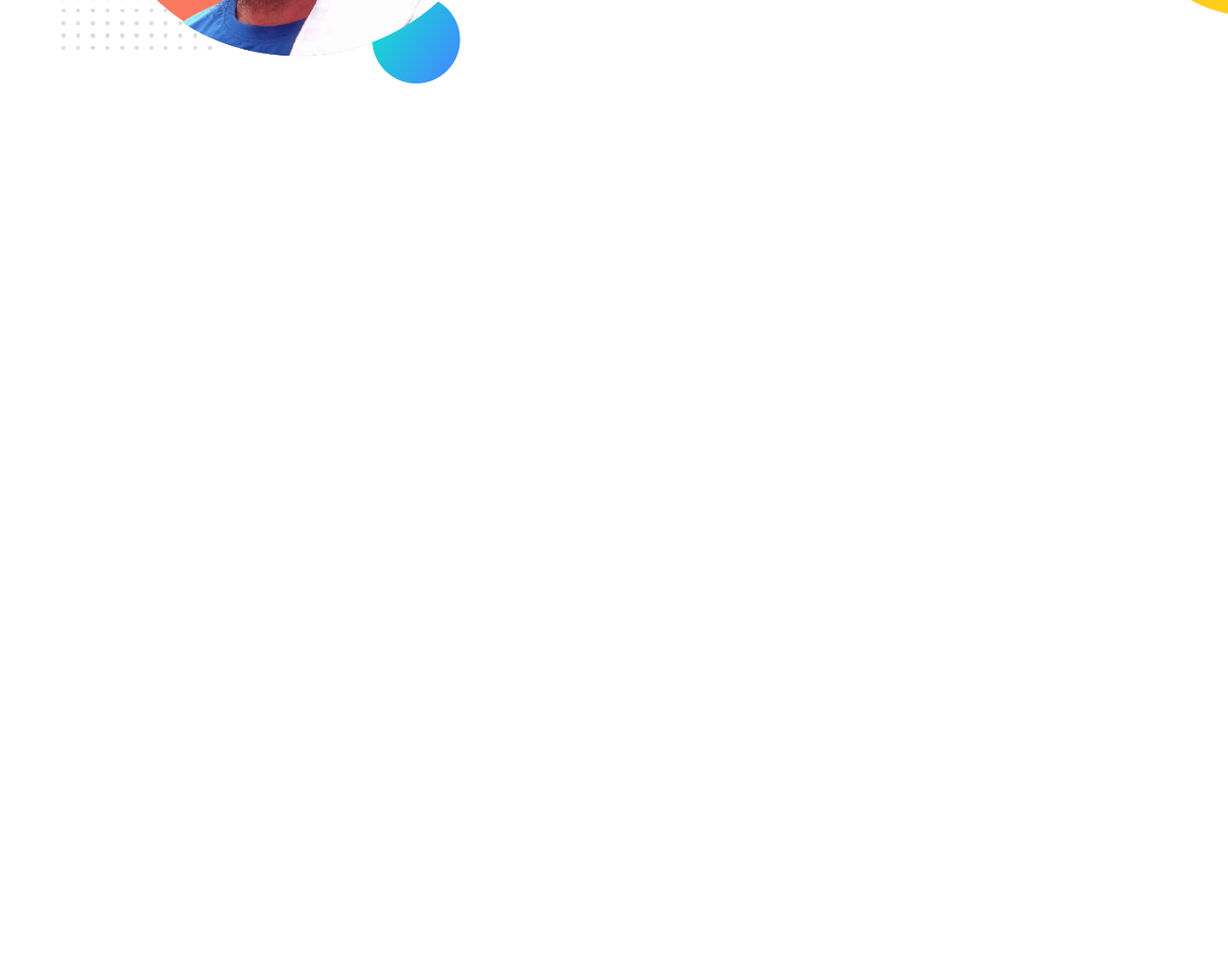
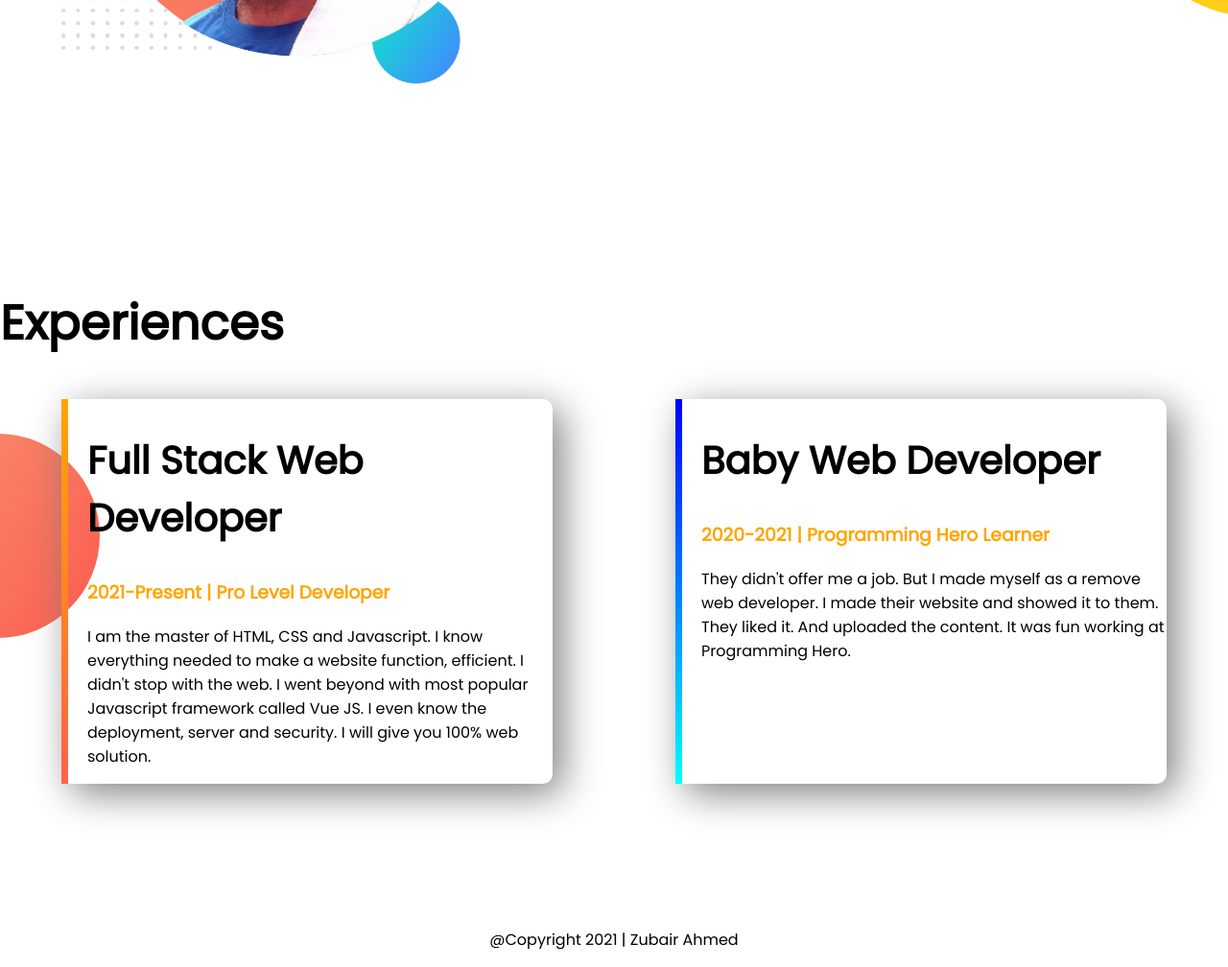
Before and after one commit to dev-zubair/developer-portfolio, a plain HTML site: page index.html in a window 1280 px wide. Shown: the part 1026-2034 px from the top of the page at 96% size. Before the commit the page ends 1326 px from the top, so only its background shows below. Drawn offline with Linux system fonts and the light colour scheme.

Commit message:
all done

```diff
--- a/index.html
+++ b/index.html
@@ -14,10 +14,10 @@
 </head>
 
 <body>
-    <section class="top-banner">
+    <section class="top-banner flexiable-container">
         <div class="half-width">
             <h1>Welcome To</h1>
-            <h1><span>Zubair's</span> Portfolio!</h1>
+            <h1><span class="orange-color">Zubair's</span> Portfolio!</h1>
             <h3>Build Climber and Train Stopper</h3>
             <p>You might saw me jumping, climbing buildings, and stopping trains. But nobody pays me a dime for that
                 work.
@@ -28,13 +28,13 @@
         </div>
 
         <div class="half-width">
-            <img src="showoff/my-bg.png" alt="">
+            <img src="images/zubair.png" alt="">
         </div>
     </section>
 
-    <section class="dream-big">
+    <section class="dream-big flexiable-container">
         <div class="half-width">
-            <h1><img src="showoff/my-bg.png" alt=""></h1>
+            <h1><img src="images/zubair.png" alt=""></h1>
         </div>
 
         <div class="half-width">
@@ -48,6 +48,33 @@
         </div>
     </section>
 
+    <section class="experiences-area">
+        <h1>Experiences</h1>
+
+        <div class="flexiable-container">
+            <div id="column-1" class="experience-item">
+                <h2>Full Stack Web Developer</h2>
+                <h3 class="orange-color">2021-Present | Pro Level Developer</h3>
+                <p>I am the master of HTML, CSS and Javascript. I know everything needed to make a website function,
+                    efficient. I didn't stop with the web. I went beyond with most popular Javascript framework called
+                    Vue
+                    JS. I even know the deployment, server and security. I will give you 100% web solution.</p>
+            </div>
+
+            <div id="column-2" class="experience-item">
+                <h2>Baby Web Developer</h2>
+                <h3 class="orange-color">2020-2021 | Programming Hero Learner</h3>
+                <p>They didn't offer me a job. But I made myself as a remove web developer. I made their website and
+                    showed
+                    it to them. They liked it. And uploaded the content. It was fun working at Programming Hero.</p>
+            </div>
+        </div>
+    </section>
+
+    <footer>
+        <p>@Copyright 2021 | Zubair Ahmed</p>
+    </footer>
+
 </body>
 
 </html>
--- a/style.css
+++ b/style.css
@@ -5,10 +5,10 @@ body{
 h1{
     font-size: 50px;
 }
-span{
+.orange-color{
     color: orange;
 }
-section{
+.flexiable-container{
     display: flex;
     margin-bottom: 150px;
 }
@@ -41,3 +41,47 @@ section{
 .dream-para{
     padding-right: 15%;
 }
+
+.experiences-area{
+    background-image: url(images/exp-bg.png);
+    background-repeat: no-repeat;
+    background-position: left;
+}
+h2{
+    font-size: 40px;
+}
+.experience-item{
+    width: 40%;
+    margin-left: 5%;
+    margin-right: 5%;
+    padding-left: 20px;
+    box-shadow: 10px 10px 40px gray;
+    border-radius: 10px;
+    }
+
+    /* #full-stack{
+        border-left: 7px solid;
+        border-image: linear-gradient(lightsalmon, tomato);
+        border-image-slice: 1;
+    }
+    #baby-web{
+        border-left: 7px solid;
+        border-image: linear-gradient(blue, cyan);
+        border-image-slice: 1;
+    } */
+
+#column-1{
+    border-left: 7px solid;
+    border-image: linear-gradient(orange, tomato);
+    border-image-slice: 1;
+}
+
+#column-2{
+    border-left: 7px solid;
+    border-image: linear-gradient(blue, cyan);
+    border-image-slice: 1;
+}
+
+footer p{
+    text-align: center;
+}
```
Also changed, not shown: images/jhankar.png (deleted), images/jhankar2.png (deleted), images/zubair.png (renamed from showoff/my-bg.png), showoff/IMG_20160422_140114-removebg-preview.png (deleted), showoff/MD Zubair Ahmed1.jpg (deleted), showoff/MD_Zubair_Ahmed1-removebg-preview.png (deleted), 4 other files.
